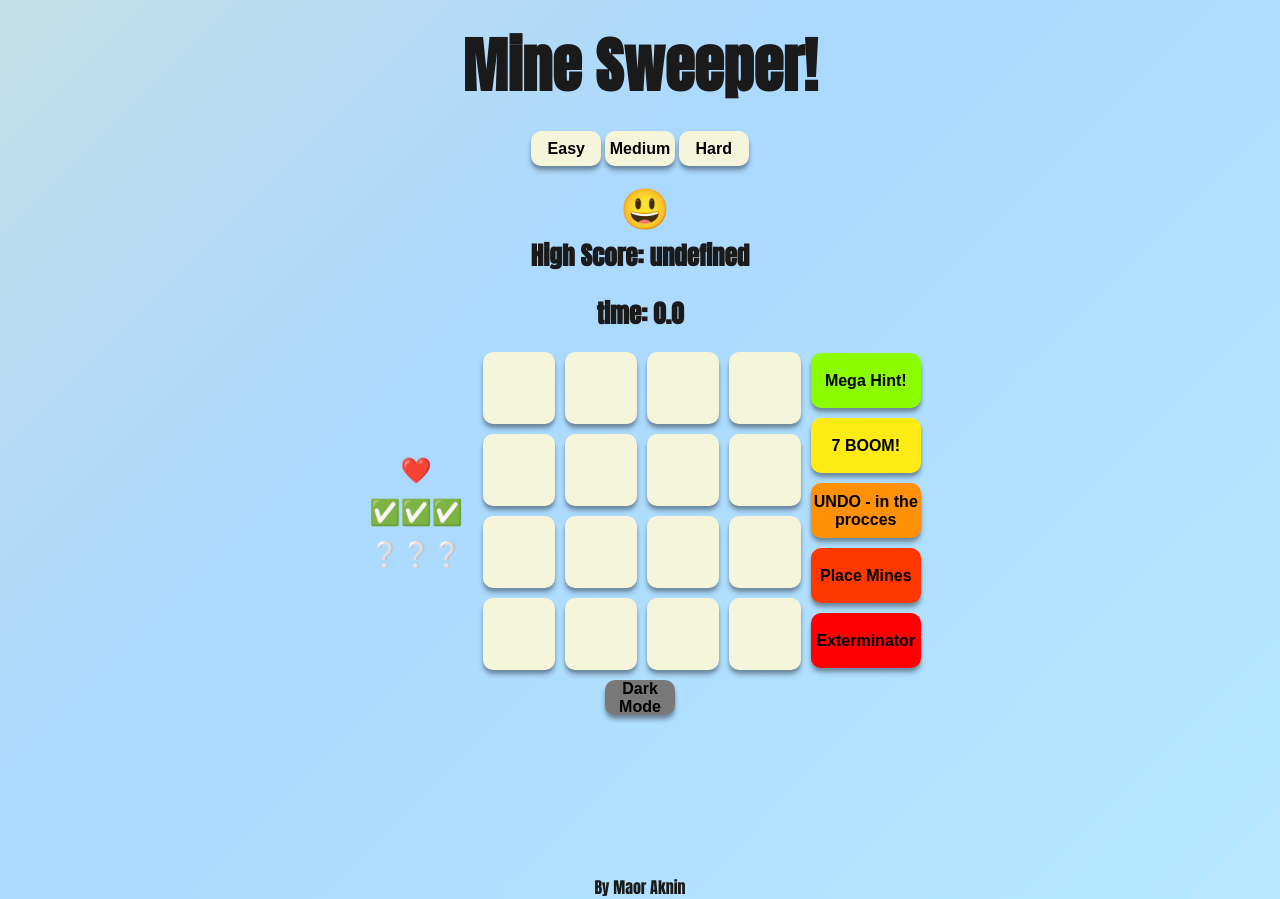
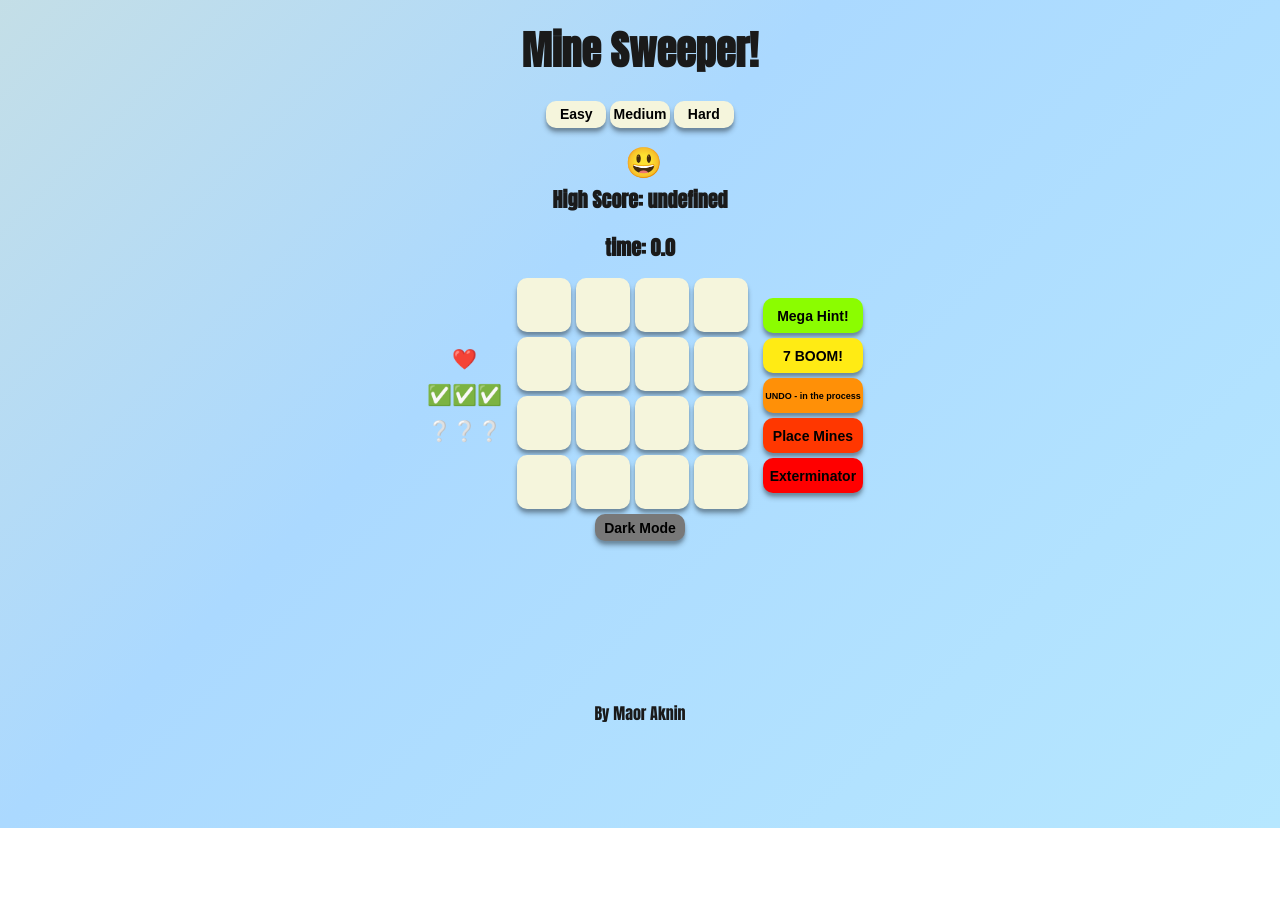
Before and after one commit to Maoraknin/Mine-Sweeper, a plain HTML site: page index.html in a window 1280 px wide. After the commit the page ends 828 px from the top, so only its background shows below. Drawn offline with Linux system fonts and the light colour scheme.

Commit message:
css update
more css touchups

```diff
--- a/css/style.css
+++ b/css/style.css
@@ -43,28 +43,28 @@ body {
 h1 {
     margin-top: 20px;
     margin-bottom: 20px;
-    font-size: 60px;
+    font-size: 40px;
     /* color: #1e1e1e; */
 }
 
 h2,
 span {
-    font-size: 25px;
+    font-size: 20px;
     margin-bottom: 10px;
 }
 
 table {
     margin-left: auto;
     margin-right: auto;
-    border-spacing: 10px;
+    border-spacing: 5px;
 
 }
 
 
 td {
-    height: 70px;
-    width: 70px;
-    font-size: 35px;
+    height: 52px;
+    width: 52px;
+    font-size: 30px;
     background-color: beige;
     border-radius: 10px;
     /* box-shadow: rgba(0, 0, 0, 0.35) 0px 5px 15px; */
@@ -82,6 +82,8 @@ td:hover {
 
 .dark-mode-btn{
     background-color: rgb(120, 120, 120);
+    height: 27px;
+    width: 90px;
 
 
 }
@@ -95,9 +97,10 @@ p{
 }
 
 button {
+    font-size: 14px;
     background-color: beige;
-    height: 35px;
-    width: 70px;
+    height: 27px;
+    width: 60px;
     border: none;
     border-radius: 10px;
     box-shadow: rgba(0, 0, 0, 0.25) 0px 5px 5px, rgba(0, 0, 0, 0.17) 0px 3px 3px;
@@ -117,9 +120,11 @@ button:hover {
 }
 
 .manually-create{
-    height: 55px;
-    width: 110px;
+    height: 35px;
+    width: 100px;
     background-color: #ff3700;
+    margin-left: 10px;
+    margin-bottom: 5px;
 }
 
 .manually-create-dark-mode{
@@ -128,9 +133,11 @@ button:hover {
 
 .mega-hint{
     margin-top: 10px;
-    height: 55px;
-    width: 110px;
+    height: 35px;
+    width: 100px;
     background-color: #8bfd00;
+    margin-bottom: 5px;
+    margin-left: 10px;
 }
 
 .mega-hint-dark-mode{
@@ -138,9 +145,11 @@ button:hover {
 }
 
 .seven-boom{
-    height: 55px;
-    width: 110px;
+    height: 35px;
+    width: 100px;
     background-color: #ffeb14;
+    margin-bottom: 5px;
+    margin-left: 10px;
 }
 
 .seven-boom-dark-mode{
@@ -148,9 +157,12 @@ button:hover {
 }
 
 .undo{
-    height: 55px;
-    width: 110px;
+    height: 35px;
+    width: 100px;
+    font-size: 9px;
     background-color: #ff9007;
+    margin-bottom: 5px;
+    margin-left: 10px;
 }
 
 .undo-dark-mode{
@@ -158,9 +170,11 @@ button:hover {
 }
 
 .exterminator{
-    height: 55px;
-    width: 110px;
+    height: 35px;
+    width: 100px;
     background-color: #ff0000;
+    margin-bottom: 5px;
+    margin-left: 10px;
 }
 
 .exterminator-dark-mode{
@@ -172,9 +186,9 @@ button:hover {
 }
 
 .smiley-btn {
-    height: 40px;
-    width: 40px;
-    font-size: 40px;
+    height: 30px;
+    width: 30px;
+    font-size: 30px;
     margin-left: auto;
     margin-right: auto;
 }
--- a/index.html
+++ b/index.html
@@ -44,7 +44,7 @@
             <br>
             <button class="seven-boom" onclick="sevenBoom(this)">7 BOOM!</button>
             <br>
-            <button class="undo" onclick="unDo()">UNDO - in the procces</button>
+            <button class="undo" onclick="unDo()">UNDO - in the process</button>
             <br>
             <button class="manually-create" onclick="switchManualMining(this)">Place Mines</button>
             <br>
```
